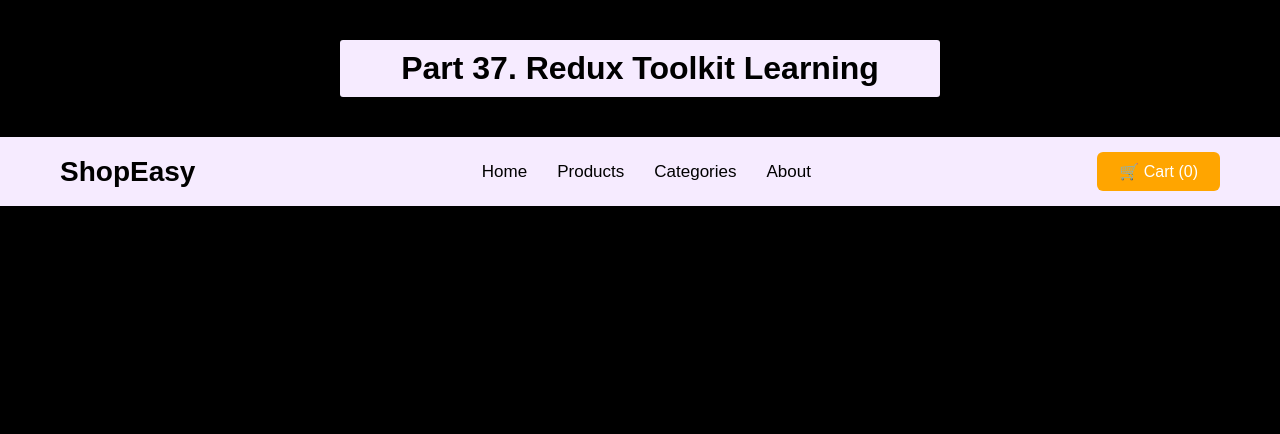
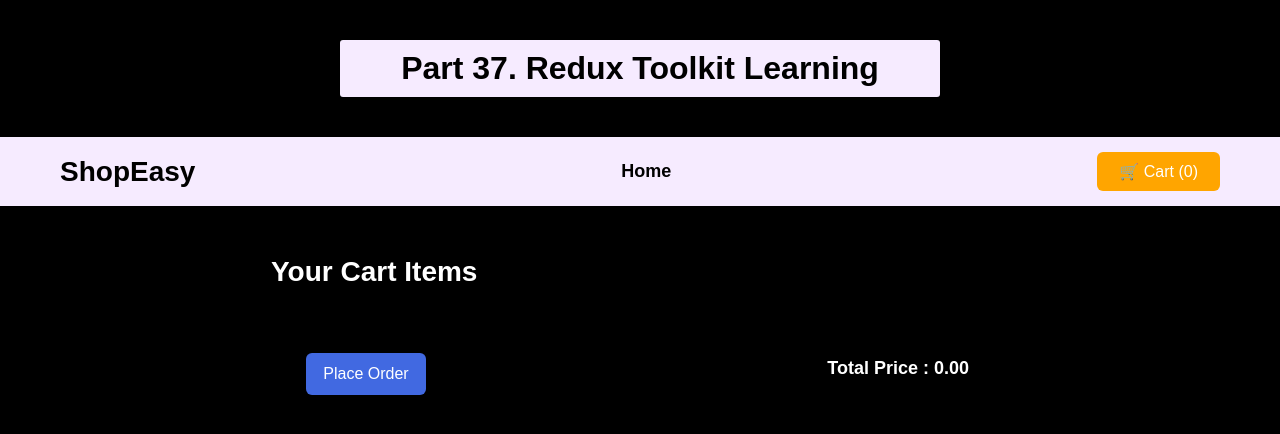
Before and after one commit to SudiptoRahaOfficial/Learning-React-JS, a React (Vite) app in the folder src/37. Redux Toolkit/: page /cart in a window 1280 px wide. Shown: the top 434 px of the page. Built offline with nearby package versions, Linux system fonts and the light colour scheme; no server answers.

Commit message:
Redux toolkit done

```diff
--- a/src/37. Redux Toolkit/package.json
+++ b/src/37. Redux Toolkit/package.json
@@ -13,7 +13,8 @@
     "@reduxjs/toolkit": "^2.12.0",
     "react": "^19.2.7",
     "react-dom": "^19.2.7",
-    "react-redux": "^9.3.0"
+    "react-redux": "^9.3.0",
+    "react-router": "^8.2.0"
   },
   "devDependencies": {
     "@eslint/js": "^10.0.1",
--- a/src/37. Redux Toolkit/src/App.css
+++ b/src/37. Redux Toolkit/src/App.css
@@ -47,7 +47,8 @@ ul {
 }
 
 .nav a {
-	font-size: 17px;
+	font-size: 18px;
+	font-weight: 600;
 	transition: 0.3s;
 }
 
@@ -89,7 +90,7 @@ ul {
 
 .product-card {
 	width: 300px;
-	background: #ffffff;
+	background: #f6ebff;
 	border-radius: 10px;
 	padding: 20px;
 	text-align: center;
@@ -138,3 +139,90 @@ ul {
 	background: #df0000;
 	color: #000;
 }
+
+/* ===========================
+   Cart List Page
+=========================== */
+.cart-item-container {
+	width: 60%;
+	margin: 50px auto;
+}
+.cart-header {
+	color: #fff;
+	font-size: 28px;
+	font-weight: 700;
+	margin: 30px 0 40px 15px;
+}
+
+.cart-item {
+	width: 900px;
+	background: #f6ebff;
+	color: #000;
+	padding: 20px 60px;
+	margin: 30px auto;
+	display: flex;
+	align-items: center;
+	justify-content: space-between;
+	border-radius: 10px;
+}
+
+.cart-item-info {
+	display: flex;
+	align-items: center;
+	justify-content: space-between;
+	gap: 50px;
+}
+
+.cart-item-info > h4 {
+	font-size: 18px;
+	font-weight: 700;
+}
+
+.cart-item-info > img {
+	width: 80px;
+	height: 80px;
+	border-radius: 5px;
+	box-shadow: 0px 0px 8px #999999;
+	background-color: aliceblue;
+}
+
+.cart-item-actions {
+	display: flex;
+	align-items: center;
+	gap: 8px;
+}
+
+.cart-item-actions > span {
+	color: #005d5d;
+	font-weight: 800;
+}
+
+.cart-item-actions > input {
+	width: 80px;
+	border-radius: 5px;
+	outline: none;
+	border: 1px solid #ababab;
+	padding: 4px 0;
+}
+
+.cart-item-actions > button {
+	font-size: 12px;
+	font-weight: 700;
+	padding: 10px;
+}
+
+.cart-footer {
+	display: flex;
+	align-items: center;
+	justify-content: space-between;
+	padding: 0 30px;
+	margin-left: 20px;
+}
+
+.cart-footer > .totalPrice {
+	color: #fff;
+	font-size: 18px;
+	font-weight: 600;
+	margin: 30px 25px 40px 0;
+	text-align: right;
+}
--- a/src/37. Redux Toolkit/src/App.jsx
+++ b/src/37. Redux Toolkit/src/App.jsx
@@ -1,9 +1,11 @@
 import React from 'react'
+import { Routes, Route } from 'react-router'
 
 import './App.css'
 
 import Header from './components/Header'
 import ProductCard from './components/ProductCard'
+import CartList from './components/CartList'
 
 function App() {
 	return (
@@ -25,9 +27,10 @@ function App() {
 			<Header />
 
 			<main>
-				<div className='products-container'>
-					<ProductCard />
-				</div>
+				<Routes>
+					<Route path='/' element={<ProductCard />} />
+					<Route path='/cart' element={<CartList />} />
+				</Routes>
 			</main>
 		</>
 	)
--- /dev/null
+++ b/src/37. Redux Toolkit/src/components/CartList.jsx
@@ -0,0 +1,97 @@
+import React, { useState, useEffect } from 'react'
+import { useNavigate } from 'react-router'
+import { useDispatch, useSelector } from 'react-redux'
+import { removeCartItem, clearAllCartItem } from '../redux/slice'
+import '../App.css'
+
+function CartList() {
+	const cartSelector = useSelector((state) => state.cart.items)
+
+	const [cartitems, setcartitems] = useState(cartSelector)
+
+	useEffect(() => {
+		setcartitems(cartSelector)
+	}, [cartSelector])
+
+	const dispatch = useDispatch()
+	const navigate = useNavigate()
+
+	function handleQuantity(prodId, prodQuantity) {
+		let quantity = parseInt(prodQuantity) > 1 ? parseInt(prodQuantity) : 1
+		const cartTempItems = cartSelector.map((item) => {
+			return item.id == prodId ? { ...item, quantity } : item
+		})
+		setcartitems(cartTempItems)
+	}
+
+	function handlePlaceOrder() {
+		localStorage.clear()
+		dispatch(clearAllCartItem())
+		alert('Order Placed!')
+		navigate('/')
+	}
+
+	return (
+		<div className='cart-item-container'>
+			<h2 className='cart-header'>Your Cart Items</h2>
+			{cartitems.length > 0 &&
+				cartitems.map((item) => (
+					<div key={item.id} className='cart-item'>
+						<div className='cart-item-info'>
+							<img
+								src={item.thumbnail}
+								alt='cart-item-pic'
+								className='cart-item-image'
+							/>
+							<h4>{item.title}</h4>
+						</div>
+						<div className='cart-item-actions'>
+							<input
+								onChange={(event) =>
+									handleQuantity(item.id, event.target.value)
+								}
+								type='number'
+								defaultValue={1}
+							/>
+							<span>
+								{(item.quantity
+									? item.price * item.quantity
+									: item.price
+								).toFixed(2)}
+							</span>
+							<button
+								onClick={() => dispatch(removeCartItem(item))}
+								className='add-cart-btn'
+							>
+								Remove
+							</button>
+						</div>
+					</div>
+				))}
+
+			<div className='cart-footer'>
+				<button
+					onClick={handlePlaceOrder}
+					style={{ width: '120px' }}
+					className='add-cart-btn'
+				>
+					Place Order
+				</button>
+				<span className='totalPrice'>
+					Total Price :{' '}
+					{cartitems
+						.reduce(
+							(sum, item) =>
+								item.quantity
+									? sum + item.price * item.quantity
+									: sum + item.price,
+							0,
+						)
+						.toFixed(2)}
+				</span>
+			</div>
+		</div>
+	)
+}
+
+export default CartList
--- a/src/37. Redux Toolkit/src/components/Header.jsx
+++ b/src/37. Redux Toolkit/src/components/Header.jsx
@@ -1,5 +1,6 @@
 import { useDispatch, useSelector } from 'react-redux'
 import cartCounterSlice from '../redux/slice'
+import { Link } from 'react-router'
 
 function Header() {
 	const dispatch = useDispatch()
@@ -15,24 +16,17 @@ function Header() {
 			<nav className='nav'>
 				<ul>
 					<li>
-						<a href='#'>Home</a>
-					</li>
-					<li>
-						<a href='#'>Products</a>
-					</li>
-					<li>
-						<a href='#'>Categories</a>
-					</li>
-					<li>
-						<a href='#'>About</a>
+						<Link to='/'>Home</Link>
 					</li>
 				</ul>
 			</nav>
 
 			<div>
-				<button className='cart-btn'>
-					🛒 Cart ({cartSelector.length})
-				</button>
+				<Link to='/cart'>
+					<button className='cart-btn'>
+						🛒 Cart ({cartSelector.length})
+					</button>
+				</Link>
 			</div>
 		</header>
 	)
--- a/src/37. Redux Toolkit/src/components/ProductCard.jsx
+++ b/src/37. Redux Toolkit/src/components/ProductCard.jsx
@@ -16,6 +16,7 @@ function ProductCard() {
 
 	return (
 		<>
+			<div className='products-container'>
 				{productSelector.length &&
 					productSelector.map((product) => (
 						<div key={product.id} className='product-card'>
@@ -42,7 +43,9 @@ function ProductCard() {
 								</button>
 							) : (
 								<button
-								onClick={() => dispatch(addCartItem(product))}
+									onClick={() =>
+										dispatch(addCartItem(product))
+									}
 									className='add-cart-btn'
 								>
 									Add to Cart
@@ -50,6 +53,7 @@ function ProductCard() {
 							)}
 						</div>
 					))}
+			</div>
 		</>
 	)
 }
--- a/src/37. Redux Toolkit/src/main.jsx
+++ b/src/37. Redux Toolkit/src/main.jsx
@@ -1,4 +1,5 @@
 import { StrictMode } from 'react'
+import { BrowserRouter, Routes, Route } from 'react-router'
 import { createRoot } from 'react-dom/client'
 import { Provider } from 'react-redux'
 import { store } from './redux/store.js'
@@ -8,7 +9,9 @@ import App from './App.jsx'
 createRoot(document.getElementById('root')).render(
 	<StrictMode>
 		<Provider store={store}>
-			<App />
+			<BrowserRouter>
+				<App />
+			</BrowserRouter>
 		</Provider>
 	</StrictMode>,
 )
--- a/src/37. Redux Toolkit/src/redux/slice.js
+++ b/src/37. Redux Toolkit/src/redux/slice.js
@@ -24,11 +24,15 @@ export const cartCounterSlice = createSlice({
 			state.items = cartData
 			localStorage.setItem('cart', JSON.stringify(cartData))
 		},
+		clearAllCartItem: (state) => {
+			state.items = []
+		},
 	},
 })
 
 // exporting functionalities
-export const { addCartItem, removeCartItem } = cartCounterSlice.actions
+export const { addCartItem, removeCartItem, clearAllCartItem } =
+	cartCounterSlice.actions
 
 // default exporting reducer from cartCounterSlice
 export default cartCounterSlice.reducer
```
Also changed, not shown: 1 other file (tests, documents, lock files or other folders). Lines whose indentation alone changed are shown as unchanged.
